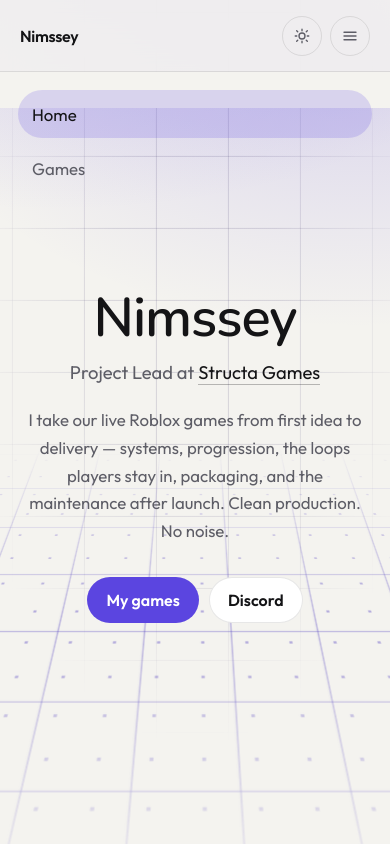
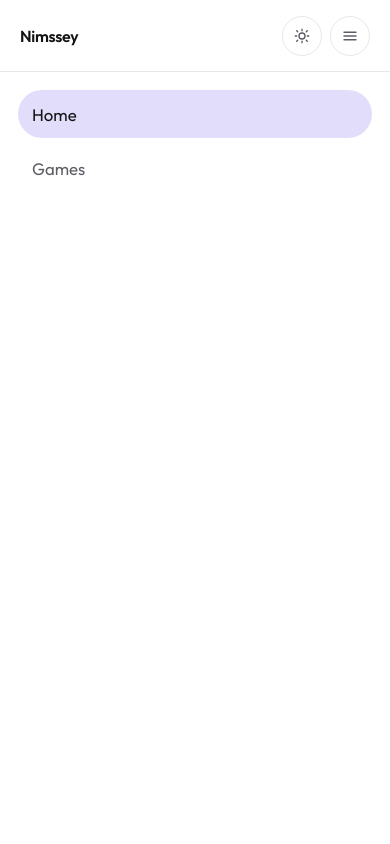
Before and after one commit to Nimssey/Portfolio, a website: page index.html in a window 390 px wide. Both pictures are taken after a click on the button 350 px from the left and 35 px from the top of the page. Drawn offline with nearby package versions, Linux system fonts and the light colour scheme.

Commit message:
Make mobile menu background fully opaque.

```diff
--- a/css/style.css
+++ b/css/style.css
@@ -620,8 +620,9 @@ html:has(.page-home),
 		flex-direction: column;
 		align-items: stretch;
 		padding: 18px;
-		background: var(--bg);
-		z-index: 30;
+		background-color: var(--surface);
+		background-image: none;
+		z-index: 45;
 		opacity: 0;
 		visibility: hidden;
 		pointer-events: none;
@@ -637,6 +638,11 @@ html:has(.page-home),
 		visibility: visible;
 		pointer-events: auto;
 		transform: none;
+	}
+
+	body.nav-open .site-header {
+		background: var(--surface);
+		backdrop-filter: none;
 	}
 
 	.nav-links a {
--- a/index.html
+++ b/index.html
@@ -10,7 +10,7 @@
 	<link rel="preconnect" href="https://fonts.googleapis.com">
 	<link rel="preconnect" href="https://fonts.gstatic.com" crossorigin>
 	<link href="https://fonts.googleapis.com/css2?family=Nunito:wght@500;600;700&family=Outfit:wght@400;500;600;700&display=swap" rel="stylesheet">
-	<link rel="stylesheet" href="css/style.css?v=12">
+	<link rel="stylesheet" href="css/style.css?v=13">
 	<script>
 		(function () {
 			var saved = localStorage.getItem("nimssey-theme");
```
Also changed, not shown: games.html (+1 -1 lines).
